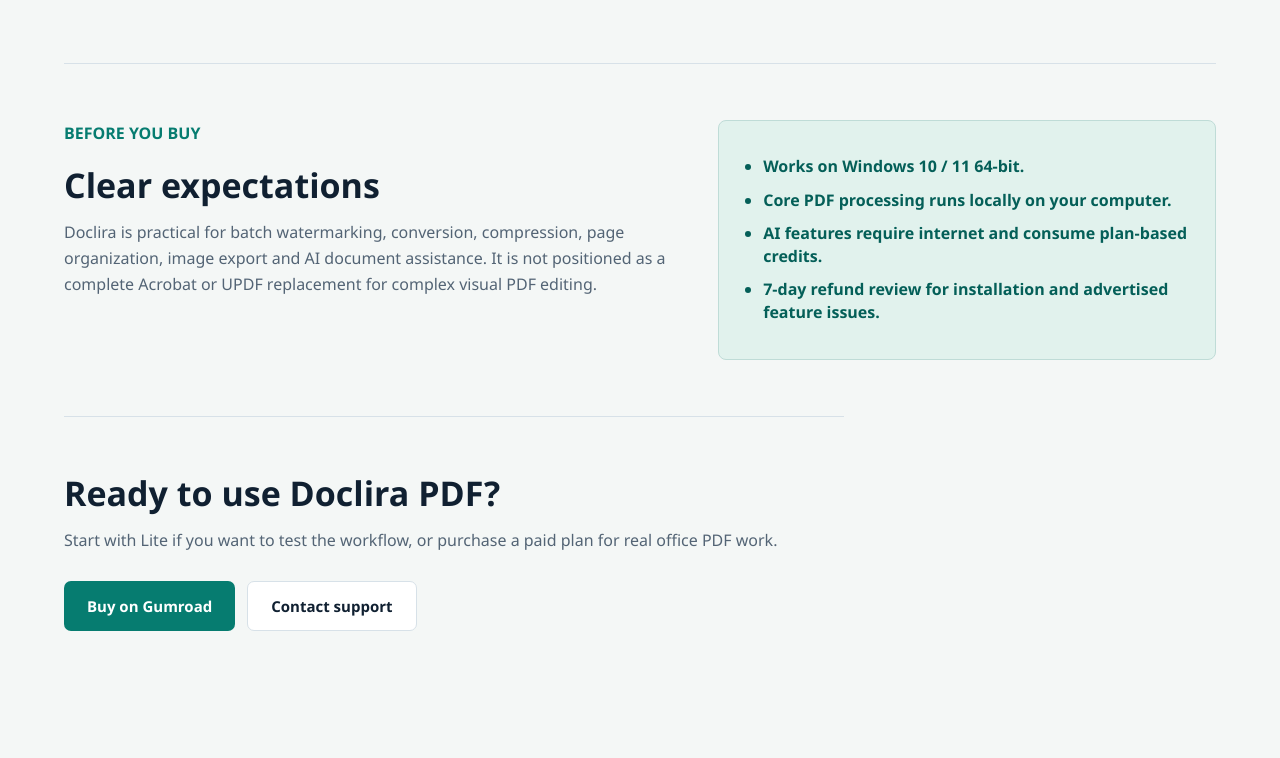
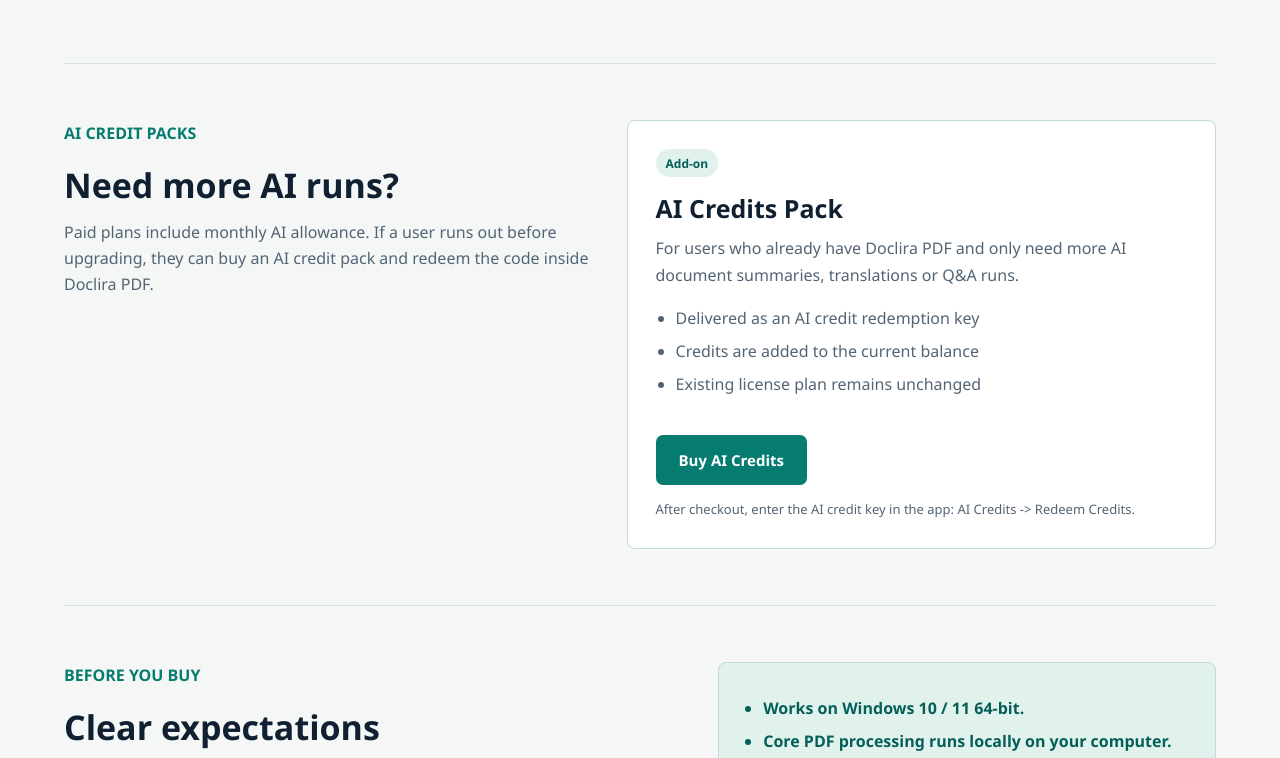
Before and after one commit to lienowen/doclira-website, an Astro site: page /buy in a window 1280 px wide. Shown: the part 1156-1914 px from the top of the page. Built offline with nearby package versions, Linux system fonts and the light colour scheme; Astro itself is replaced by a stand-in of ours.

Commit message:
Add AI credits purchase section

```diff
--- a/src/brand.js
+++ b/src/brand.js
@@ -4,6 +4,7 @@ export const brand = {
   platform: "Windows 10 / 11 (64-bit)",
   price: "$29",
   purchaseUrl: "https://taixianglumark.gumroad.com/l/doclira-pdf",
+  aiCreditsUrl: "https://taixianglumark.gumroad.com/l/doclira-pdf",
   liteUrl: "https://github.com/lienowen/doclira-pdf-lite",
   supportEmail: "lienowen@outlook.com",
   pricing: [
--- a/src/pages/buy.astro
+++ b/src/pages/buy.astro
@@ -57,6 +57,26 @@ import { brand } from "../brand.js";
       </article>
     </section>
 
+    <section id="ai-credits" class="credit-section">
+      <div>
+        <p class="kicker">AI CREDIT PACKS</p>
+        <h2>Need more AI runs?</h2>
+        <p>Paid plans include monthly AI allowance. If a user runs out before upgrading, they can buy an AI credit pack and redeem the code inside Doclira PDF.</p>
+      </div>
+      <div class="credit-card">
+        <span class="download-tag">Add-on</span>
+        <h3>AI Credits Pack</h3>
+        <p>For users who already have Doclira PDF and only need more AI document summaries, translations or Q&A runs.</p>
+        <ul>
+          <li>Delivered as an AI credit redemption key</li>
+          <li>Credits are added to the current balance</li>
+          <li>Existing license plan remains unchanged</li>
+        </ul>
+        <a class="primary inline-button" href={brand.aiCreditsUrl} target="_blank" rel="noreferrer">Buy AI Credits</a>
+        <p class="credit-note">After checkout, enter the AI credit key in the app: AI Credits -> Redeem Credits.</p>
+      </div>
+    </section>
+
     <section class="purchase-note">
       <div>
         <p class="kicker">BEFORE YOU BUY</p>
--- a/src/styles.css
+++ b/src/styles.css
@@ -855,6 +855,46 @@ h1 { font-size: 64px; line-height: 1.02; margin-bottom: 18px; }
 .download-note p {
   line-height: 1.62;
 }
+.credit-section {
+  border-top: 1px solid var(--line);
+  padding: 56px 0;
+  display: grid;
+  grid-template-columns: minmax(0, .9fr) minmax(360px, 1fr);
+  gap: 32px;
+  align-items: start;
+}
+.credit-section h2 {
+  font-size: 34px;
+  line-height: 1.18;
+  margin-bottom: 14px;
+}
+.credit-section p {
+  font-size: 16px;
+  line-height: 1.64;
+}
+.credit-card {
+  padding: 28px;
+  border: 1px solid #bfdcd7;
+  border-radius: 8px;
+  background: var(--panel);
+}
+.credit-card h3 {
+  margin: 14px 0 10px;
+  font-size: 25px;
+}
+.credit-card ul {
+  margin: 18px 0 0;
+  padding-left: 20px;
+}
+.credit-card li {
+  margin: 9px 0;
+  color: var(--soft-ink);
+  line-height: 1.5;
+}
+.credit-note {
+  margin-top: 14px;
+  font-size: 13px !important;
+}
 .review-layout {
   border-top: 1px solid var(--line);
   padding: 54px 0 76px;
@@ -951,6 +991,7 @@ footer a { color: var(--mint); font-weight: 650; }
   .pricing, .plans { grid-template-columns: 1fr; }
   .task-guide { grid-template-columns: 1fr; gap: 30px; }
   .download-panel, .purchase-note { grid-template-columns: 1fr; }
+  .credit-section { grid-template-columns: 1fr; }
   .review-layout { grid-template-columns: 1fr; }
   .download-cards { grid-template-columns: 1fr; }
   .download-row { grid-template-columns: 1fr 1fr; }
```
Also changed, not shown: src/pages/zh/buy.astro (+20 -0 lines).
